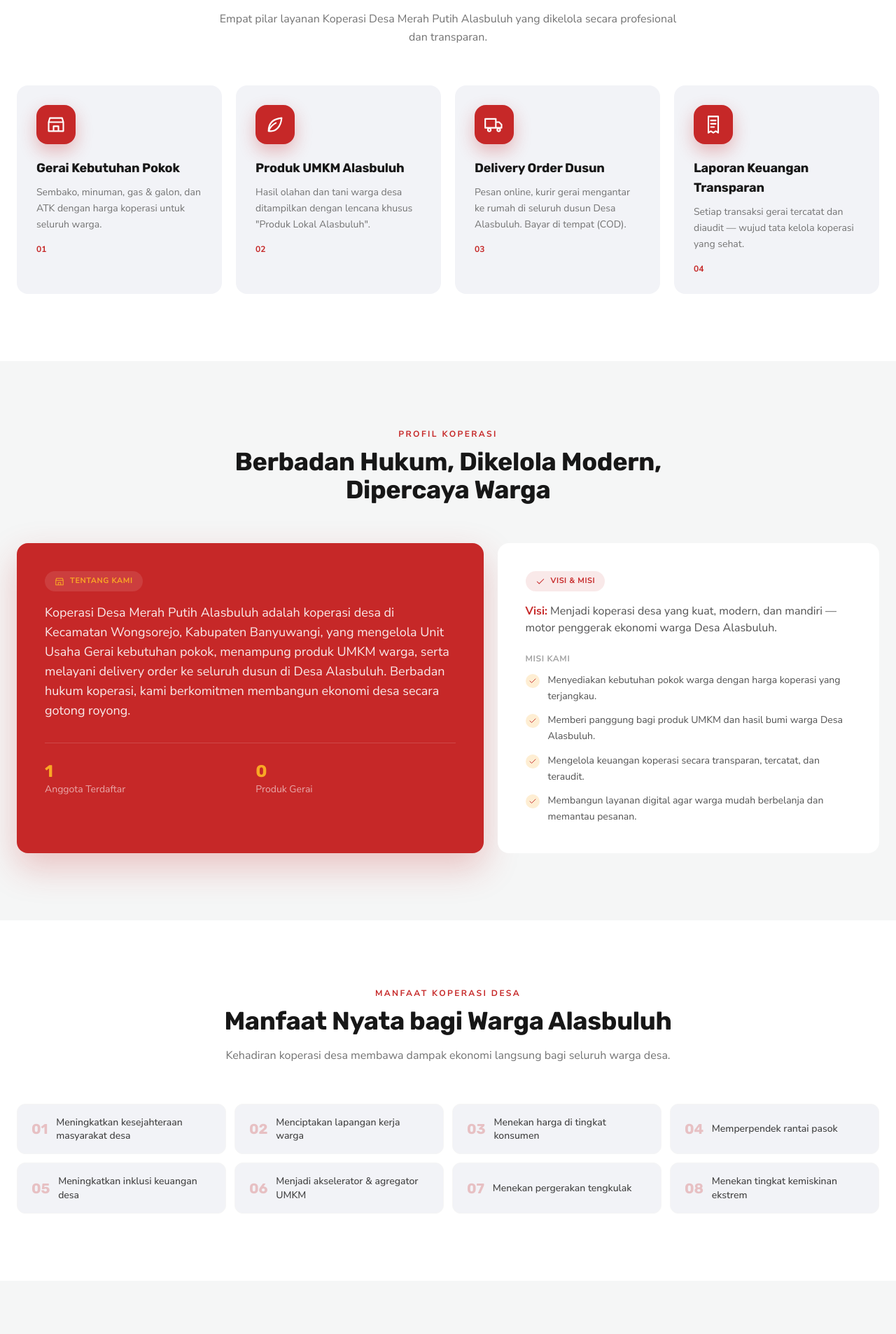
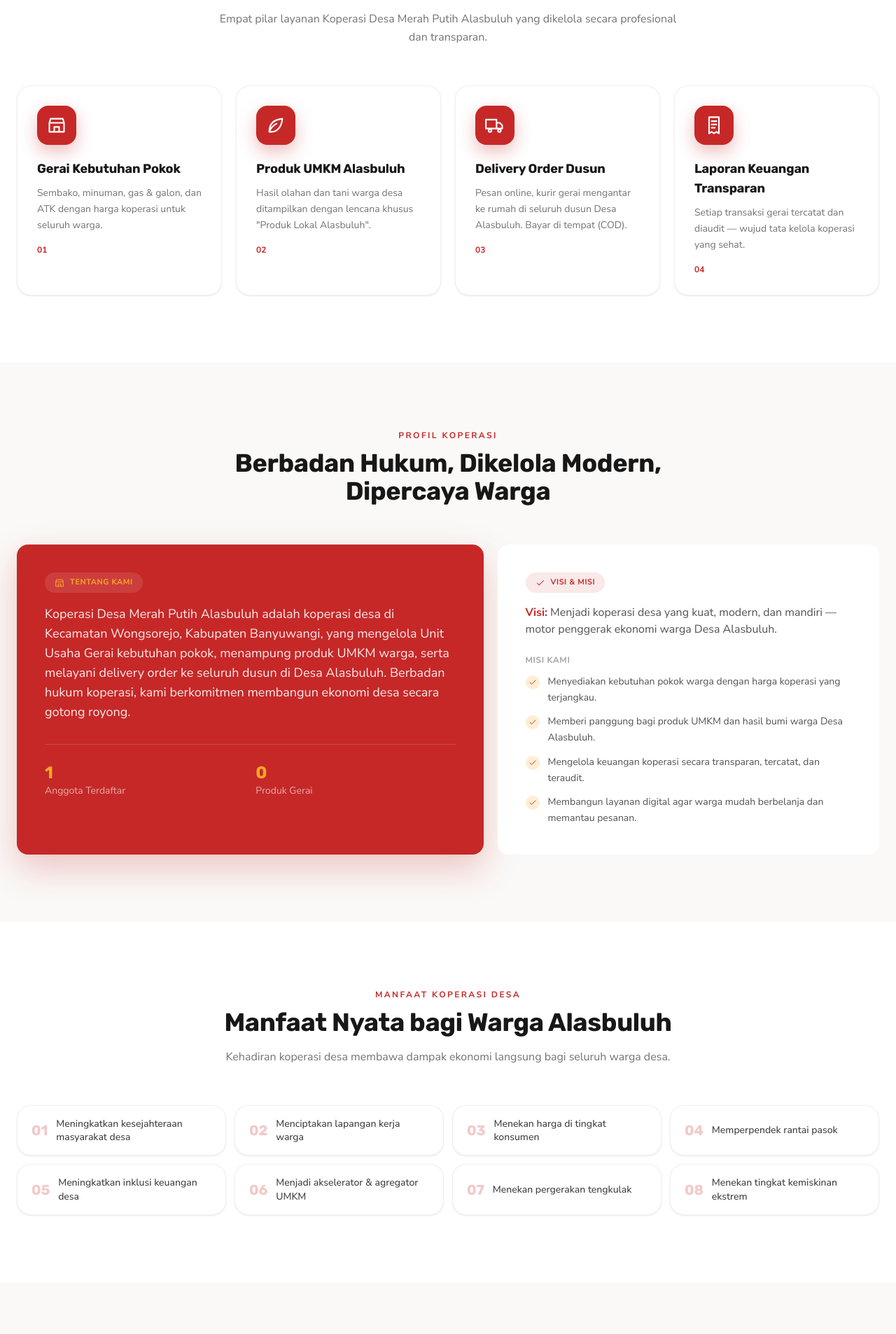
Before and after one commit to Thi-Net/KDKMPAlasbuluh, a Next.js app: page / in a window 1280 px wide. Shown: the part 1054-2960 px from the top of the page at 70% size. Built offline with nearby package versions, Linux system fonts and the light colour scheme; no server answers.

Commit message:
feat(ui): landing selaras design system (kartu/etalase pakai card token)

```diff
--- a/src/app/landing-content.jsx
+++ b/src/app/landing-content.jsx
@@ -205,7 +205,7 @@ export function LandingContent() {
           />
           <div className="grid gap-5 sm:grid-cols-2 lg:grid-cols-4">
             {LAYANAN.map((s, i) => (
-              <div key={s.title} data-motion="fade-slide" data-motion-index={i} className="group rounded-2xl bg-[#F2F3F7] p-7 transition-all duration-200 hover:-translate-y-1 hover:bg-white hover:shadow-[0_18px_45px_rgba(198,40,40,0.12)] hover:ring-1 hover:ring-koperasi-red/15">
+              <div key={s.title} data-motion="fade-slide" data-motion-index={i} className="group card card-hover p-7">
                 <div className="mb-5 flex h-14 w-14 items-center justify-center rounded-2xl bg-koperasi-red text-white shadow-[0_10px_25px_rgba(198,40,40,0.3)] transition-transform duration-200 group-hover:scale-105">
                   <Icon name={s.icon} className="h-7 w-7" />
                 </div>
@@ -219,7 +219,7 @@ export function LandingContent() {
       </section>
 
       {/* ============ PROFIL / VISI MISI ============ */}
-      <section id="profil" className="bg-[#F5F6F6] py-16 md:py-24">
+      <section id="profil" className="bg-[#FAF9F7] py-16 md:py-24">
         <div className="mx-auto max-w-7xl px-4 md:px-6">
           <SectionHead
             eyebrow="Profil Koperasi"
@@ -277,7 +277,7 @@ export function LandingContent() {
           />
           <div className="grid grid-cols-1 gap-3 sm:grid-cols-2 lg:grid-cols-4">
             {MANFAAT.map((m, i) => (
-              <div key={m} data-motion="fade-slide" data-motion-index={i % 4} className="flex items-center gap-3 rounded-xl border border-neutral-100 bg-[#F2F3F7] px-5 py-4 transition-colors duration-200 hover:border-koperasi-red/30 hover:bg-white">
+              <div key={m} data-motion="fade-slide" data-motion-index={i % 4} className="card card-hover flex items-center gap-3 px-5 py-4">
                 <span className="font-heading text-xl font-bold text-koperasi-red/25">{String(i + 1).padStart(2, "0")}</span>
                 <span className="text-sm font-medium leading-snug text-neutral-700">{m}</span>
               </div>
@@ -287,7 +287,7 @@ export function LandingContent() {
       </section>
 
       {/* ============ PENGURUS ============ */}
-      <section className="bg-[#F5F6F6] py-16 md:py-24">
+      <section className="bg-[#FAF9F7] py-16 md:py-24">
         <div className="mx-auto max-w-7xl px-4 md:px-6">
           <SectionHead
             eyebrow="Struktur Organisasi"
@@ -327,14 +327,14 @@ export function LandingContent() {
             </Link>
           </div>
           {products.length === 0 ? (
-            <div className="rounded-2xl bg-[#F2F3F7] p-10 text-center text-sm text-neutral-400">
+            <div className="card p-10 text-center text-sm text-neutral-400">
               Katalog belum tersedia — database belum terhubung atau belum ada produk aktif.
             </div>
           ) : (
             <div className="grid grid-cols-2 gap-4 md:grid-cols-4">
               {products.map((p) => (
-                <Link key={p.id} href="/katalog" className="group overflow-hidden rounded-2xl bg-[#F2F3F7] transition-all duration-200 hover:-translate-y-1 hover:bg-white hover:shadow-[0_18px_45px_rgba(0,0,0,0.1)]">
-                  <div className="relative flex h-32 items-center justify-center bg-white text-neutral-200 transition-colors duration-200 group-hover:text-koperasi-red/20">
+                <Link key={p.id} href="/katalog" className="group card card-hover overflow-hidden">
+                  <div className="relative flex h-32 items-center justify-center bg-gradient-to-br from-[#FBF7F0] to-[#F4EDE2] text-neutral-300 transition-colors duration-200 group-hover:text-koperasi-red/30">
                     <Icon name="box" className="h-12 w-12" />
                     {p.is_local_alasbuluh && (
                       <span className="absolute left-2.5 top-2.5 inline-flex items-center gap-1 rounded-full bg-koperasi-red px-2.5 py-1 text-[10px] font-bold text-white shadow-md">
```
